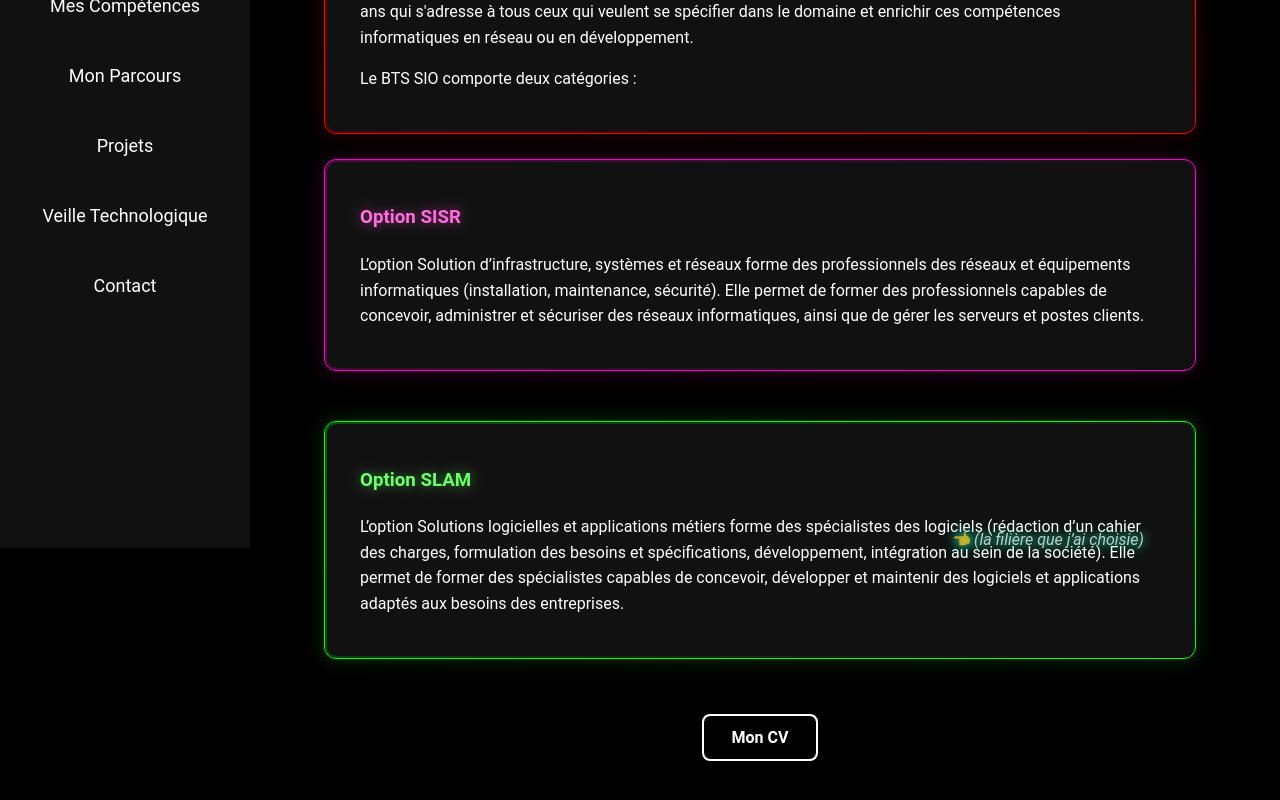
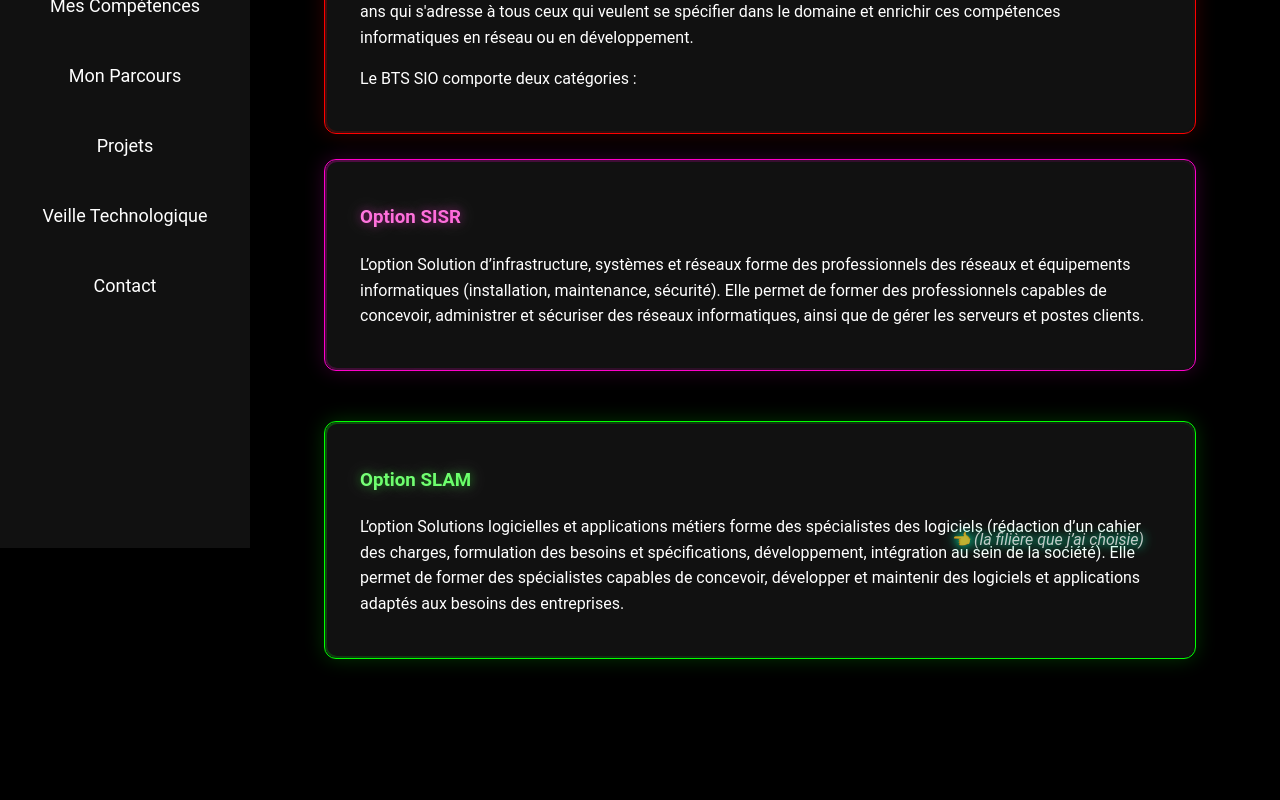
Before and after one commit to David-533/Portfolio, a Vue app: page /apropos in a window 1280 px wide. Shown: the part 312-1112 px from the top of the page. After the commit the page ends 1036 px from the top, so only its background shows below. Built offline with nearby package versions, Linux system fonts and the light colour scheme.

Commit message:
Delete CV button and related CSS styles
Removed CV button and associated styles from APropos.vue

```diff
--- a/src/Views/APropos.vue
+++ b/src/Views/APropos.vue
@@ -41,11 +41,6 @@
         </p>
       </div>
       <span class="slam-note">👈 (la filière que j’ai choisie)</span>
-    </div>
-
-    <!-- Bouton CV -->
-    <div class="centre-page">
-      <a href="'assets/CV David Ramin_Oct 2025.pdf" target="_blank" class="btn-rapport">Mon CV</a>
     </div>
   </div>
 </template>
@@ -204,48 +199,7 @@ h2.neon-title {
   }
 }
 
-/* Bouton CV */
-.centre-page {
-  display: flex;
-  justify-content: center;
-  margin-top: 30px;
-}
 
-.btn-rapport {
-  position: relative;
-  padding: 12px 28px;
-  font-size: 16px;
-  font-weight: bold;
-  color: white;
-  background-color: transparent;
-  border: 2px solid white;
-  border-radius: 8px;
-  cursor: pointer;
-  text-decoration: none;
-  overflow: hidden;
-  transition: transform 0.2s ease, box-shadow 0.3s ease;
-}
-
-/* Effet de cadre animé */
-.btn-rapport::before {
-  content: '';
-  position: absolute;
-  top: -2px;
-  left: -2px;
-  width: calc(100% + 4px);
-  height: calc(100% + 4px);
-  border: 2px solid white;
-  border-radius: 8px;
-  box-sizing: border-box;
-  pointer-events: none;
-  animation: rotateBorder 2s linear infinite;
-}
-
-
-.btn-rapport:hover {
-  transform: scale(1.05);
-  box-shadow: 0 0 10px white, 0 0 20px white;
-}
 
 
 /* Responsive */
```
